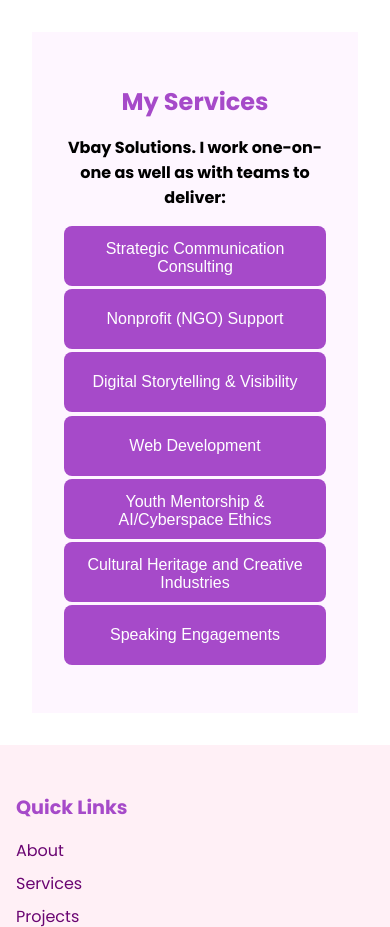
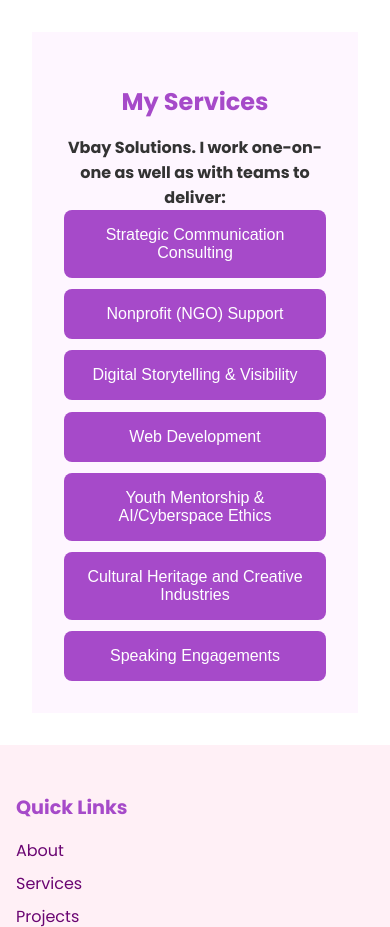
Before and after one commit to githuber-234/Nneka-Portfolio, a Django app: page /services/ in a window 390 px wide. Shown: the part 100-1027 px from the top of the page. Run offline with Django 5.2, Linux system fonts and the light colour scheme.

Commit message:
Update services.css

```diff
--- a/portfolio/static/portfolio/services.css
+++ b/portfolio/static/portfolio/services.css
@@ -10,17 +10,13 @@
   margin-bottom: 1rem;
 }
 
-.services-span {
-  color: black;
-  margin-bottom: 2rem;
-}
-
 .content {
-  display: flex;
-  flex-direction: column;
-  gap: 0.2rem;
-  max-width: 600px;
-  margin: 1rem auto;
+  display: grid;
+  grid-template-columns: repeat(3, 1fr);
+  grid-template-rows: auto;
+  gap: 1.5rem;
+  margin: 0 auto;
+  max-width: 900px;
 }
 
 #btn1,
@@ -40,21 +36,26 @@
   cursor: pointer;
   transition: transform 0.2s ease;
   width: 100%;
-  height: 60px;
+  height: 7rem;
 }
 
 button:hover {
   transform: scale(1.03);
 }
 
+/* Modal styles */
 .modal {
-  display: none;
+  display: none; /* hidden by default */
   position: fixed;
   z-index: 1000;
   inset: 0;
   background-color: rgba(0, 0, 0, 0.5);
   justify-content: center;
   align-items: center;
+}
+
+.modal.show {
+  display: flex;
 }
 
 .modal-body {
@@ -64,8 +65,7 @@
   max-width: 400px;
   border-radius: 8px;
   position: relative;
-
-  /* Apply fadeIn animation */
+  margin: 1% auto;
   animation: fadeIn 0.4s ease;
 }
 
@@ -97,21 +97,47 @@
 
 /* Fade-in animation */
 @keyframes fadeIn {
-  from { opacity: 0; transform: translateY(-20px); }
-  to { opacity: 1; transform: translateY(0); }
+  from {
+    opacity: 0;
+    transform: translateY(-20px);
+  }
+  to {
+    opacity: 1;
+    transform: translateY(0);
+  }
 }
 
 /* Responsive adjustments */
-@media (max-width: 768px) {
-  .modal-body {
-    padding: 1.2rem;
-    max-width: 90%;
+@media (max-width: 1024px) {
+  .content {
+    grid-template-columns: repeat(2, 1fr); /* 2x5 grid */
+    grid-template-rows: auto;
+    gap: 1rem;
+    max-width: 700px;
   }
 }
 
-@media (max-width: 480px) {
+@media (max-width: 600px) {
   .services h2 {
     font-size: 1.5rem;
+  }
+
+  .content {
+    grid-template-columns: 1fr; /* stack into 1 column */
+    grid-template-rows: auto;
+    gap: 0.7rem;
+    max-width: 100%;
+  }
+
+  #btn1,
+  #btn2,
+  #btn3,
+  #btn4,
+  #btn5,
+  #btn6,
+  #btn7 {
+    height: auto; /* let height adjust naturally */
+    padding: 1rem;
   }
 
   .modal-body {
@@ -119,8 +145,4 @@
     border-radius: 10px;
     padding: 1rem;
   }
-
-  .btn-text h2 {
-    font-size: 0.95rem;
-  }
 }
```
